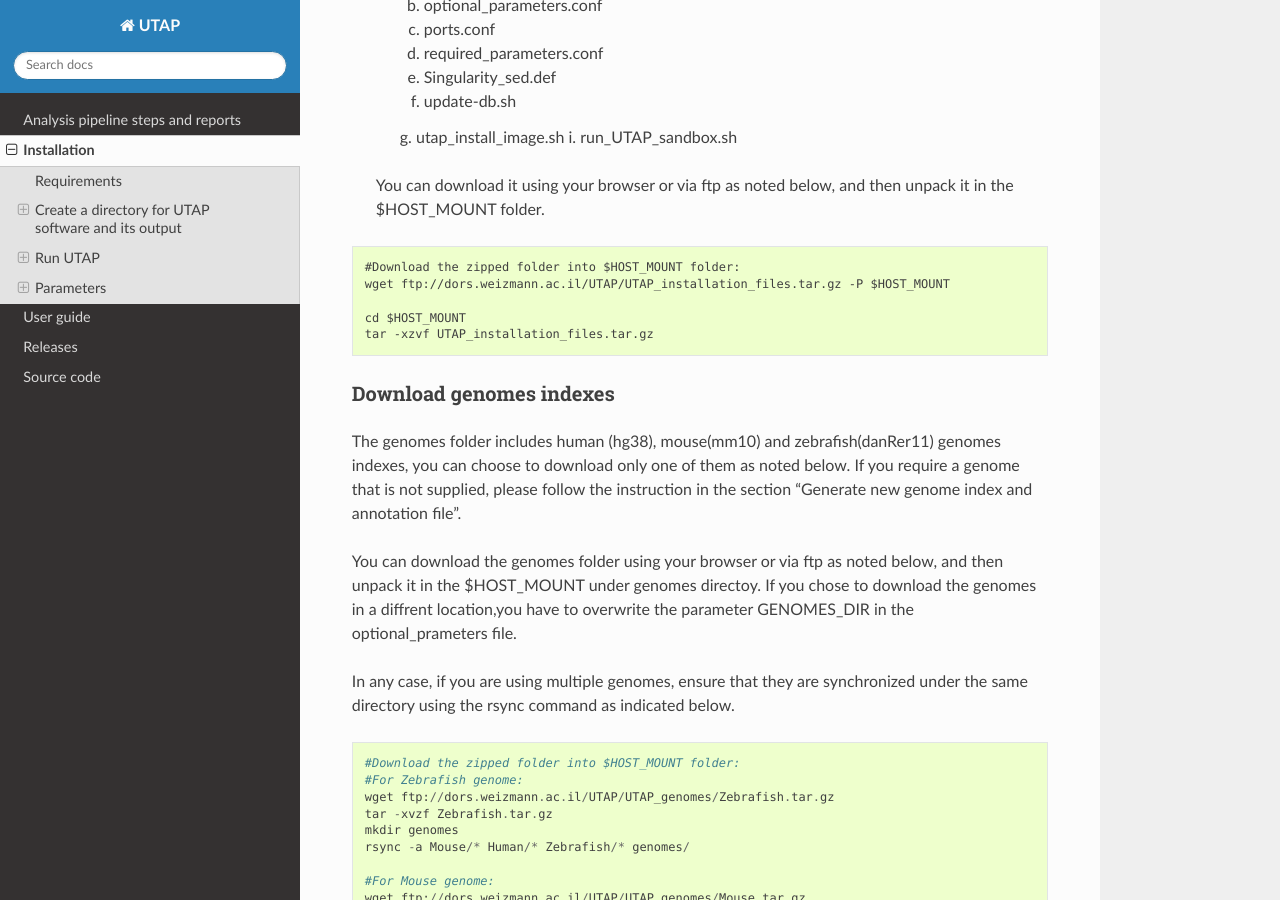
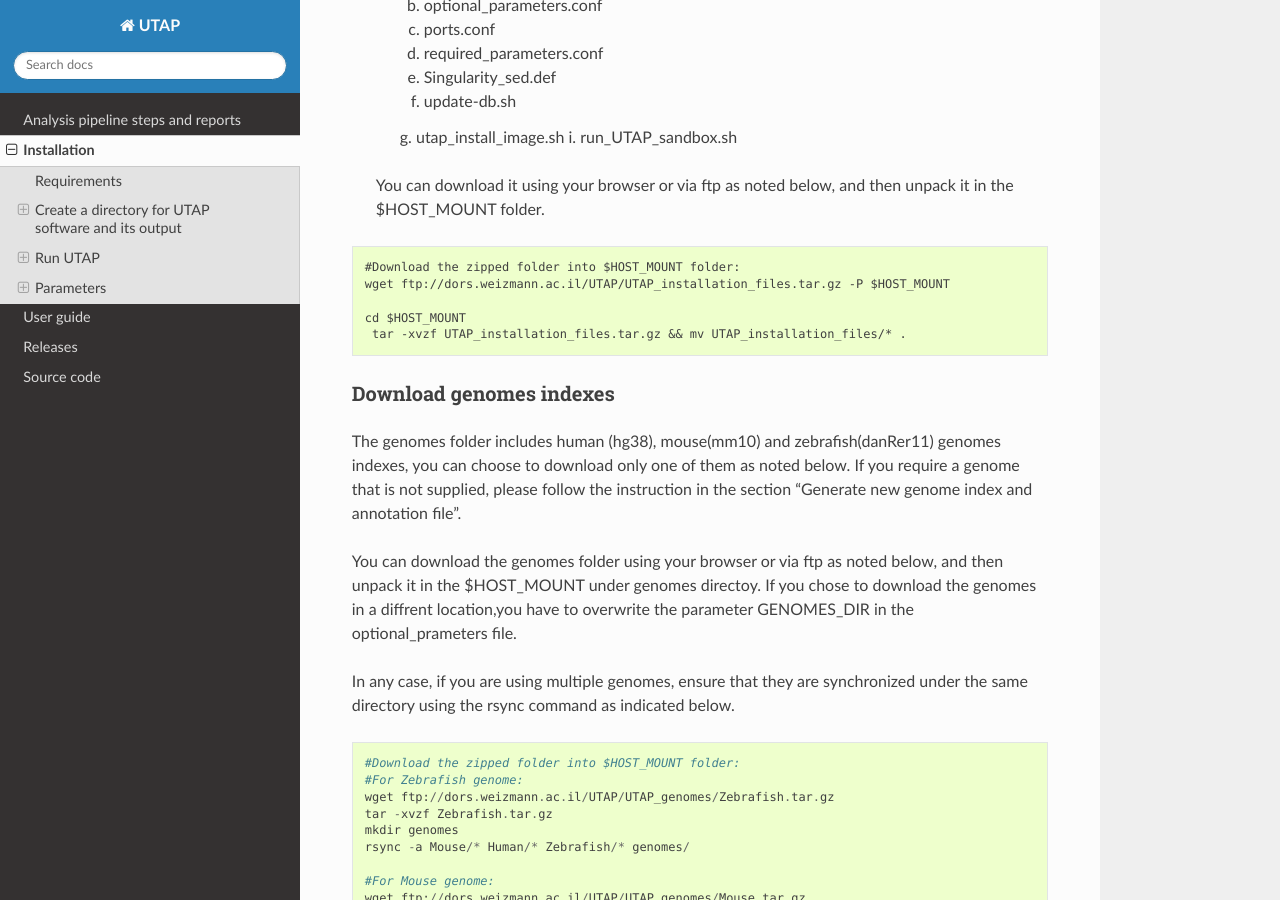
Before and after one commit to utap2/utap2, a Sphinx documentation site: the page built from docs/rst/installation.rst, in a window 1280 px wide and 900 px high, scrolled down 1131 px. Built offline with Sphinx 7.4.7 and the Read the Docs theme 2.0.0, drawn with Linux system fonts in a browser that asks for light colours.

Commit message:
Update installation.rst

```diff
--- a/docs/rst/installation.rst
+++ b/docs/rst/installation.rst
@@ -59,7 +59,7 @@
    wget ftp://dors.weizmann.ac.il/UTAP/UTAP_installation_files.tar.gz -P $HOST_MOUNT
 
    cd $HOST_MOUNT
-   tar -xzvf UTAP_installation_files.tar.gz
+    tar -xvzf UTAP_installation_files.tar.gz && mv UTAP_installation_files/* .
 
 
 Download genomes indexes
```
